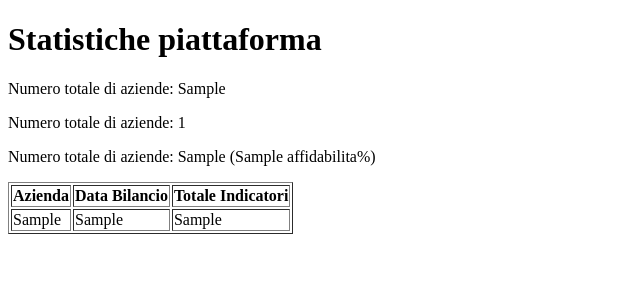
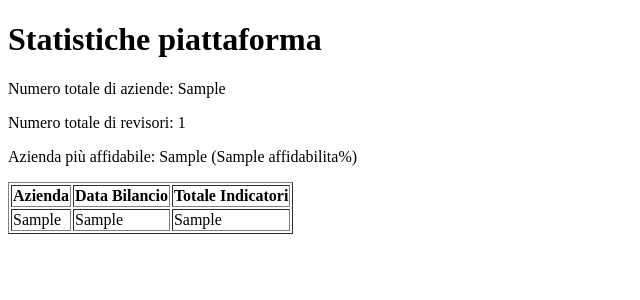
Before and after one commit to EKACRG/ESG-Balance-AJ, a PHP site: template src/Views/StatsView.php in a window 1280 px wide. Shown: the top 300 px of the page, without its empty margins (0-640 px from the left). Run offline with PHP 8.4, Linux system fonts and the light colour scheme; the template is opened without the code that fills it: most values are stand-ins (such as "Sample title", 1, 10 or a date in 2020).

Commit message:
Refactor text

```diff
--- a/src/Views/StatsView.php
+++ b/src/Views/StatsView.php
@@ -15,14 +15,14 @@
 
         <!-- Numero revisori esg -->
         <?php if($data["num_revisori"]): ?>
-            <p>Numero totale di aziende: <?= $data["num_revisori"]["num_revisori_esg"] ?></p>
+            <p>Numero totale di revisori: <?= $data["num_revisori"]["num_revisori_esg"] ?></p>
         <?php else: ?>
             <p>Nessun dato disponibile sul numero di revisori ESG.</p>
         <?php endif; ?>
 
         <!-- Azienda più affidabile -->
         <?php if($data["azienda_piu_affidabile"]): ?>
-            <p>Numero totale di aziende: <?= $data["azienda_piu_affidabile"]["RagioneSociale"] ?>
+            <p>Azienda più affidabile: <?= $data["azienda_piu_affidabile"]["RagioneSociale"] ?>
             (<?= $data["azienda_piu_affidabile"]["affidabilita"] ?>%)</p>
         <?php else: ?>
             <p>Nessun dato disponibile sull'affidabilità delle aziende.</p>
```
